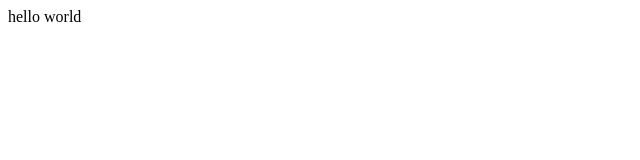
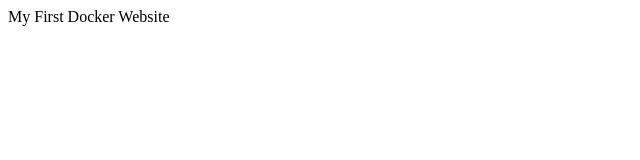
Before and after one commit to sravani2772/historyofinternet, a plain HTML site: page public-html/index.html in a window 1280 px wide. Shown: the whole page, without its empty margins (0-640 px from the left). Drawn offline with Linux system fonts and the light colour scheme.

Commit message:
setup Docker and azure

```diff
--- a/public-html/index.html
+++ b/public-html/index.html
@@ -5,6 +5,6 @@
     <title>Title</title>
 </head>
 <body>
-hello world
+My First Docker Website
 </body>
 </html>
```
Also changed, not shown: 3 other files.
